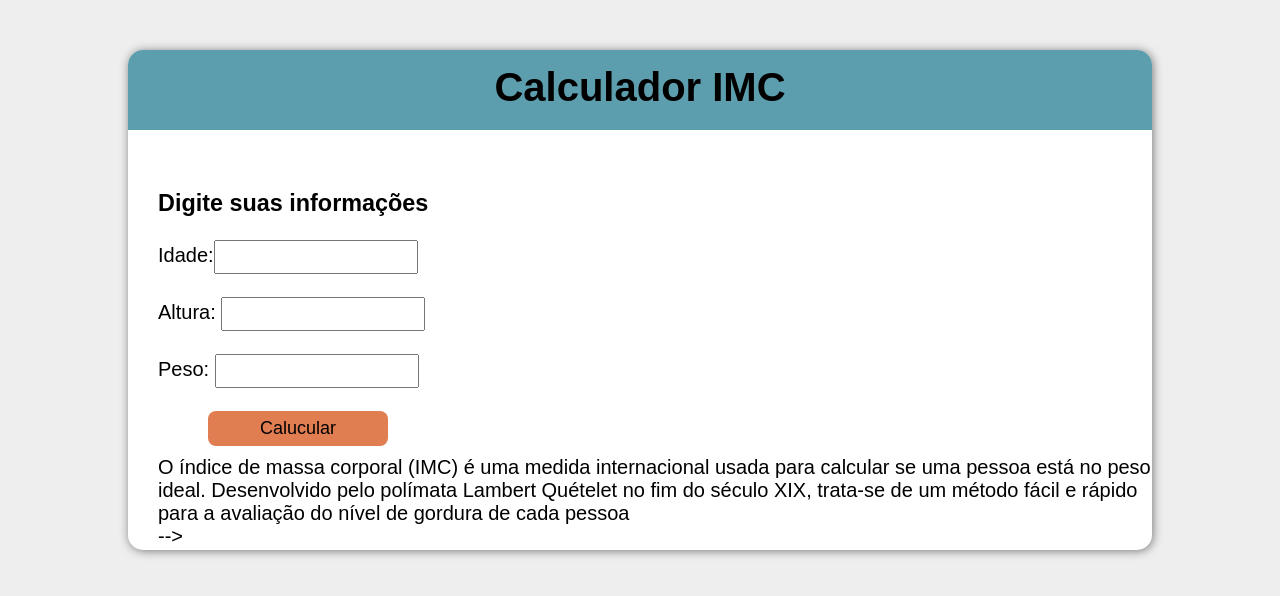
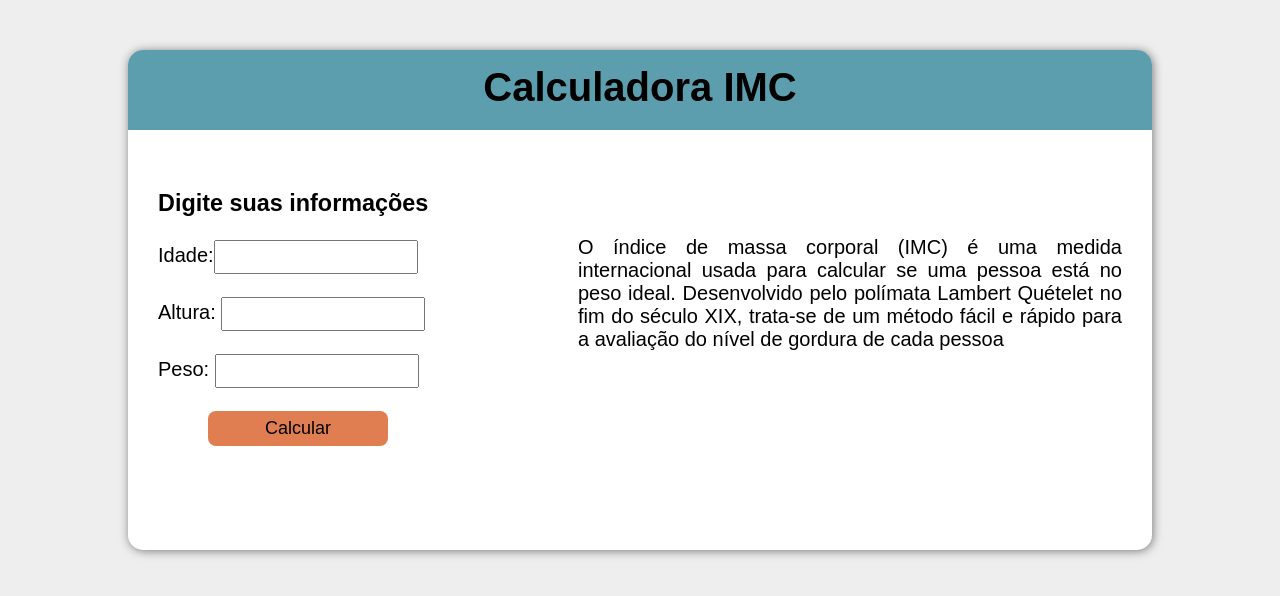
Before and after one commit to W-Carlos/Calculadora-IMC, a plain HTML site: page index.html in a window 1280 px wide. Drawn offline with Linux system fonts and the light colour scheme.

Commit message:
html e css
pequenas alterações no <p>

```diff
--- a/index.html
+++ b/index.html
@@ -10,18 +10,18 @@
 <body>
     <section>
         <div class="cabecalho">
-            <h1>Calculador IMC</h1>
+            <h1>Calculadora IMC</h1>
         </div>
         <div class="div-info">
             <h3>Digite suas informações</h3><br>
             Idade:<input type="number" name="input-idade" id="input-idade"><br><br>
             Altura:  <input type="number" name="alt" id="input-alt"><br><br>
             Peso: <input type="number" name="peso" id="input-peso"><br><br>
-            <input type="button" value="Calucular" id="button-cal" onclick="calcular()">
+            <input type="button" value="Calcular" id="button-cal" onclick="calcular()">
         </div>
         <div id="res">
 
-            <p>O índice de massa corporal (IMC) é uma medida internacional usada para calcular se uma pessoa está no peso ideal. Desenvolvido pelo polímata Lambert Quételet no fim do século XIX, trata-se de um método fácil e rápido para a avaliação do nível de gordura de cada pessoa</p>-->
+            <p>O índice de massa corporal (IMC) é uma medida internacional usada para calcular se uma pessoa está no peso ideal. Desenvolvido pelo polímata Lambert Quételet no fim do século XIX, trata-se de um método fácil e rápido para a avaliação do nível de gordura de cada pessoa</p>
         </div>
     </section>
     <script src="script.js"></script>
--- a/style.css
+++ b/style.css
@@ -72,9 +72,15 @@ h1 {
 
 #button-cal:hover {
     background-color: #eba17f;
+
 }
 
 #res {
-    margin-left: 30px;
-    margin-top: 10px;
+    margin-left: 450px;
+    margin-top: -210px;
+    margin-right: 30px;
 }
+
+#res p {
+    text-align: justify;
+}
```
